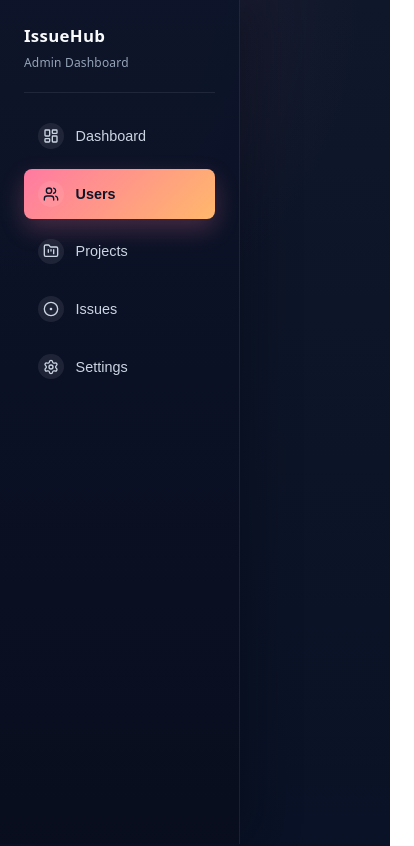
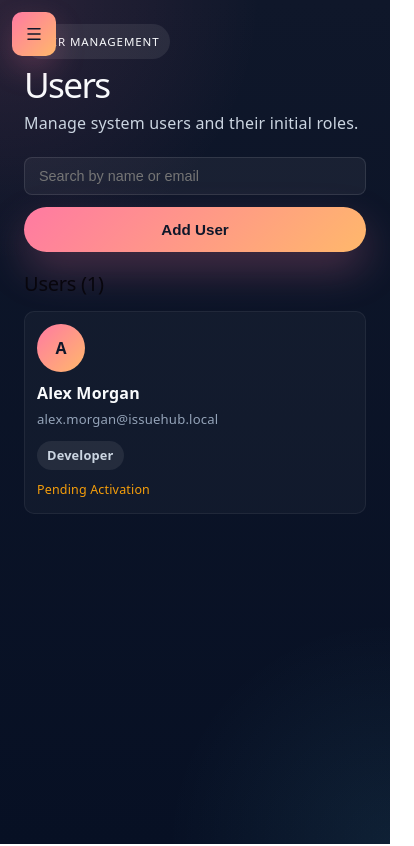
Before and after one commit to Edi12M/IssueHub, a React (Vite) app in the folder Code Base/Frontend/issueHub-frontend/: page /admin/users in a window 390 px wide. Shown: the top 846 px of the page, 414 px wide, since content can reach past the window. Built offline with nearby package versions, Linux system fonts and the light colour scheme.

Commit message:
feature/US-SA-02 | Update User Information

```diff
--- a/Code Base/Frontend/issueHub-frontend/src/Components/SideBar/sideBar.jsx
+++ b/Code Base/Frontend/issueHub-frontend/src/Components/SideBar/sideBar.jsx
@@ -1,23 +1,52 @@
 import styles from "./sideBar.module.css";
 import { useNavigate } from "react-router-dom";
-import { LayoutDashboard, Users, FolderKanban, CircleDot, Settings } from "lucide-react";
+import { useState, useEffect } from "react";
+import {
+  LayoutDashboard,
+  Users,
+  FolderKanban,
+  CircleDot,
+  Settings,
+  Menu,
+  X,
+} from "lucide-react";
 
 const DEFAULT_NAV_ITEMS = [
-  { key: "dashboard", label: "Dashboard", icon: LayoutDashboard, to: "/dashboard" },
-  { key: "users",     label: "Users",     icon: Users,           to: "/users" },
-  { key: "projects",  label: "Projects",  icon: FolderKanban,    to: "/projects" },
-  { key: "issues",    label: "Issues",    icon: CircleDot,       to: "/issues" },
-  { key: "settings",  label: "Settings",  icon: Settings,        to: "/settings" },
+  {
+    key: "dashboard",
+    label: "Dashboard",
+    icon: LayoutDashboard,
+    to: "/dashboard",
+  },
+  { key: "users", label: "Users", icon: Users, to: "/users" },
+  { key: "projects", label: "Projects", icon: FolderKanban, to: "/projects" },
+  { key: "issues", label: "Issues", icon: CircleDot, to: "/issues" },
+  { key: "settings", label: "Settings", icon: Settings, to: "/settings" },
 ];
 
 export default function Sidebar({
   brandName = "IssueHub",
-  brandSub  = "Admin Dashboard",
-  navItems  = DEFAULT_NAV_ITEMS,
+  brandSub = "Admin Dashboard",
+  navItems = DEFAULT_NAV_ITEMS,
   activeKey,
   onSelect,
 }) {
   const navigate = useNavigate();
+  const [isOpen, setIsOpen] = useState(true);
+  const [isMobile, setIsMobile] = useState(false);
+
+  useEffect(() => {
+    function update() {
+      const mobile = typeof window !== "undefined" && window.innerWidth <= 720;
+      setIsMobile(mobile);
+      if (mobile) setIsOpen(false);
+      else setIsOpen(true);
+    }
+
+    update();
+    window.addEventListener("resize", update);
+    return () => window.removeEventListener("resize", update);
+  }, []);
 
   function handleItemClick(key, to) {
     onSelect?.(key);
@@ -25,20 +54,48 @@ export default function Sidebar({
   }
 
   return (
-    <aside className={styles.sidebar}>
+    <>
+      {isMobile && !isOpen && (
+        <button
+          className={styles["sidebar-toggle"]}
+          aria-label="Open sidebar"
+          onClick={() => setIsOpen(true)}
+        >
+          <Menu size={18} />
+        </button>
+      )}
+
+      {isOpen && (
+        <aside className={`${styles.sidebar} ${isMobile ? styles.mobile : ""}`}>
           <div className={styles["sidebar-brand"]}>
             <div className={styles["sidebar-brand-name"]}>{brandName}</div>
             <div className={styles["sidebar-brand-sub"]}>{brandSub}</div>
           </div>
 
+          {isMobile && (
+            <button
+              className={styles["sidebar-close"]}
+              onClick={() => setIsOpen(false)}
+              aria-label="Close sidebar"
+            >
+              <X size={16} />
+            </button>
+          )}
+
           <hr className={styles["sidebar-divider"]} />
 
-      <nav className={styles["sidebar-nav"]} aria-label="Sidebar navigation">
+          <nav
+            className={styles["sidebar-nav"]}
+            aria-label="Sidebar navigation"
+          >
             {navItems.map(({ key, label, icon: Icon, to }) => (
               <button
                 key={key}
                 type="button"
-            onClick={() => handleItemClick(key, to)}
+                onClick={() => {
+                  handleItemClick(key, to);
+                  if (isMobile) setIsOpen(false);
+                }}
                 className={`${styles["sidebar-link"]} ${activeKey === key ? styles.active : ""}`}
               >
                 <span className={styles["sidebar-icon"]} aria-hidden="true">
@@ -49,5 +106,7 @@ export default function Sidebar({
             ))}
           </nav>
         </aside>
+      )}
+    </>
   );
 }
--- a/Code Base/Frontend/issueHub-frontend/src/Components/SideBar/sideBar.module.css
+++ b/Code Base/Frontend/issueHub-frontend/src/Components/SideBar/sideBar.module.css
@@ -88,3 +88,54 @@
   flex-shrink: 0;
   font-size: 0.95rem;
 }
+
+/* Mobile-specific */
+.sidebar.mobile {
+  position: fixed;
+  left: 12px;
+  top: 12px;
+  bottom: 12px;
+  width: calc(100% - 24px);
+  max-width: 320px;
+  z-index: 60;
+  border-radius: 12px;
+  box-shadow: 0 30px 80px rgba(3, 7, 18, 0.6);
+}
+
+.sidebar-toggle {
+  position: fixed;
+  left: 12px;
+  top: 12px;
+  z-index: 70;
+  background: linear-gradient(135deg, #ff7aa2 0%, #ffb86b 100%);
+  color: #0f172a;
+  border: 0;
+  width: 44px;
+  height: 44px;
+  border-radius: 10px;
+  display: inline-flex;
+  align-items: center;
+  justify-content: center;
+  box-shadow: 0 12px 30px rgba(255, 122, 162, 0.22);
+  cursor: pointer;
+}
+
+.sidebar-close {
+  position: absolute;
+  right: 12px;
+  top: 12px;
+  background: transparent;
+  border: 0;
+  color: #cbd5e1;
+  cursor: pointer;
+}
+
+@media (max-width: 720px) {
+  .sidebar {
+    display: none;
+  }
+
+  .sidebar.mobile {
+    display: flex;
+  }
+}
--- /dev/null
+++ b/Code Base/Frontend/issueHub-frontend/src/Pages/UserForm.jsx
@@ -0,0 +1,108 @@
+import { useState } from "react";
+import Button from "../Components/Button/button";
+
+export default function UserForm({
+  initial = {},
+  submitLabel = "Save",
+  showPassword = false,
+  onSubmit,
+  onCancel,
+  className = "",
+}) {
+  const [name, setName] = useState(initial.name ?? "");
+  const [email, setEmail] = useState(initial.email ?? "");
+  const [password, setPassword] = useState("");
+  const [department, setDepartment] = useState(initial.department ?? "");
+  const [role, setRole] = useState(initial.role ?? "Developer");
+
+  function handleSubmit(e) {
+    e.preventDefault();
+    const payload = {
+      ...initial,
+      name: name.trim(),
+      email: email.trim(),
+      department: department.trim(),
+      role,
+    };
+    if (showPassword) payload.password = password;
+    onSubmit?.(payload);
+  }
+
+  return (
+    <form className={`user-form card ${className}`} onSubmit={handleSubmit}>
+      <h2 style={{ marginBottom: 16 }}>{submitLabel} User</h2>
+
+      <div className="form-group">
+        <label className="form-label">Full name</label>
+        <input
+          className="form-input"
+          value={name}
+          onChange={(e) => setName(e.target.value)}
+          placeholder="Full name"
+          required
+        />
+      </div>
+
+      <div className="form-group">
+        <label className="form-label">Email address</label>
+        <input
+          className="form-input"
+          value={email}
+          onChange={(e) => setEmail(e.target.value)}
+          type="email"
+          placeholder="name@example.com"
+          required
+        />
+      </div>
+
+      <div className="form-group">
+        <label className="form-label">Department</label>
+        <input
+          className="form-input"
+          value={department}
+          onChange={(e) => setDepartment(e.target.value)}
+          placeholder="Department (optional)"
+        />
+      </div>
+
+      <div className="form-group">
+        <label className="form-label">System role</label>
+        <select
+          className="form-input"
+          value={role}
+          onChange={(e) => setRole(e.target.value)}
+        >
+          <option>Developer</option>
+          <option>Project Manager</option>
+          <option>System Administrator</option>
+          <option>Viewer</option>
+        </select>
+      </div>
+
+      {showPassword && (
+        <div className="form-group">
+          <label className="form-label">Temporary password</label>
+          <input
+            className="form-input"
+            value={password}
+            onChange={(e) => setPassword(e.target.value)}
+            type="password"
+            placeholder="Set initial password"
+            minLength={6}
+            required
+          />
+        </div>
+      )}
+
+      <div className="preview-actions" style={{ marginTop: 8 }}>
+        <Button  size="sm" type="submit">
+          {submitLabel}
+        </Button>
+
+        <Button  size="sm" onClick={onCancel}>
+          Cancel
+        </Button>
+      </div>
+    </form>
+  );
+}
--- a/Code Base/Frontend/issueHub-frontend/src/Pages/Users.jsx
+++ b/Code Base/Frontend/issueHub-frontend/src/Pages/Users.jsx
@@ -8,7 +8,8 @@ import {
 } from "lucide-react";
 import Button from "../Components/Button/button.jsx";
 import Sidebar from "../Components/SideBar/sideBar.jsx";
-import { addUser, getUsers } from "../data/users.js";
+import { addUser, getUsers, updateUser } from "../data/users.js";
+import UserForm from "./UserForm.jsx";
 import "../App.css";
 
 const ROLE_OPTIONS = [
@@ -29,44 +30,14 @@ const ADMIN_NAV_ITEMS = [
 export default function Users() {
   const [users, setUsers] = useState(() => getUsers());
   const [showForm, setShowForm] = useState(false);
-  const [name, setName] = useState("");
-  const [email, setEmail] = useState("");
-  const [password, setPassword] = useState("");
-  const [role, setRole] = useState(ROLE_OPTIONS[0]);
+  const [search, setSearch] = useState("");
+  const [selectedUser, setSelectedUser] = useState(null);
   const [sending, setSending] = useState(false);
   const [activeKey, setActiveKey] = useState("users");
 
-  function resetForm() {
-    setName("");
-    setEmail("");
-    setPassword("");
-    setRole(ROLE_OPTIONS[0]);
-  }
-
-  function handleCreate(e) {
-    e.preventDefault();
-    if (!name.trim() || !email.trim() || !password.trim()) return;
-
-    const newUser = {
-      id: Date.now().toString(),
-      name: name.trim(),
-      email: email.trim(),
-      password: password.trim(),
-      role,
-      status: "Pending Activation",
-      createdAt: new Date().toISOString(),
-    };
-
-    addUser(newUser);
-    setUsers(getUsers());
-    resetForm();
+  function openEditor(user) {
+    setSelectedUser(user);
     setShowForm(false);
-
-    setSending(true);
-    setTimeout(() => {
-      console.log(`Activation email sent to ${newUser.email}`);
-      setSending(false);
-    }, 800);
   }
 
   return (
@@ -85,7 +56,13 @@ export default function Users() {
           <h1 className="users-title">Users</h1>
           <p className="lead">Manage system users and their initial roles.</p>
 
-          <div className="preview-actions">
+          <div className="preview-actions users-actions">
+            <input
+              className="form-input search-input"
+              placeholder="Search by name or email"
+              value={search}
+              onChange={(e) => setSearch(e.target.value)}
+            />
             <Button
               variant="primary"
               size="md"
@@ -98,82 +75,58 @@ export default function Users() {
             )}
           </div>
 
-          {/* Form */}
+          {/* New user form (reusable component) */}
           {showForm && (
-            <form
-              className="user-form card"
-              style={{ marginTop: 24 }}
-              onSubmit={handleCreate}
-            >
-              <h2 style={{ marginBottom: 16 }}>New User</h2>
-
-              <div className="form-group">
-                <label className="form-label">Full name</label>
-                <input
-                  className="form-input"
-                  value={name}
-                  onChange={(e) => setName(e.target.value)}
-                  placeholder="Full name"
-                  required
-                />
-              </div>
-
-              <div className="form-group">
-                <label className="form-label">Email address</label>
-                <input
-                  className="form-input"
-                  value={email}
-                  onChange={(e) => setEmail(e.target.value)}
-                  type="email"
-                  placeholder="name@example.com"
-                  required
-                />
-              </div>
-
-              <div className="form-group">
-                <label className="form-label">System role</label>
-                <select
-                  className="form-input"
-                  value={role}
-                  onChange={(e) => setRole(e.target.value)}
-                >
-                  {ROLE_OPTIONS.map((r) => (
-                    <option key={r} value={r}>
-                      {r}
-                    </option>
-                  ))}
-                </select>
-              </div>
-
-              <div className="form-group">
-                <label className="form-label">Temporary password</label>
-                <input
-                  className="form-input"
-                  value={password}
-                  onChange={(e) => setPassword(e.target.value)}
-                  type="password"
-                  placeholder="Set initial password"
-                  minLength={6}
-                  required
-                />
-              </div>
-
-              <div className="preview-actions" style={{ marginTop: 8 }}>
-                <Button type="submit" variant="primary">
-                  Create User
-                </Button>
-                <Button
-                  type="button"
-                  variant="secondary"
-                  onClick={() => {
+            <UserForm
+              initial={{}}
+              showPassword={true}
+              submitLabel="Create"
+              onSubmit={(payload) => {
+                const newUser = {
+                  ...payload,
+                  id: Date.now().toString(),
+                  status: "Pending Activation",
+                  createdAt: new Date().toISOString(),
+                };
+                addUser(newUser);
+                setUsers(getUsers());
+                setShowForm(false);
+                resetForm();
+                setSending(true);
+                setTimeout(() => setSending(false), 800);
+              }}
+              onCancel={() => {
                 setShowForm(false);
                 resetForm();
               }}
-                >
-                  Cancel
-                </Button>
-              </div>
-            </form>
+            />
+          )}
+
+          {/* Edit selected user */}
+          {selectedUser && (
+            <>
+              <div
+                className="overlay-backdrop"
+                onClick={() => {
+                  setSelectedUser(null);
+                }}
+              />
+              <UserForm
+                initial={selectedUser}
+                submitLabel="Save"
+                onSubmit={(payload) => {
+                  const ok = updateUser(payload);
+                  if (ok) {
+                    setUsers(getUsers());
+                    setSelectedUser(null);
+                  } else alert("Failed to update user");
+                }}
+                onCancel={() => {
+                  setSelectedUser(null);
+                }}
+                className="user-edit-overlay"
+              />
+            </>
           )}
         </section>
 
@@ -187,8 +140,21 @@ export default function Users() {
             </p>
           ) : (
             <ul className="user-list">
-              {users.map((u) => (
-                <li key={u.id} className="user-item">
+              {users
+                .filter((u) =>
+                  !search.trim()
+                    ? true
+                    : `${u.name} ${u.email}`
+                        .toLowerCase()
+                        .includes(search.trim().toLowerCase()),
+                )
+                .map((u) => (
+                  <li
+                    key={u.id}
+                    className="user-item"
+                    onClick={() => openEditor(u)}
+                    style={{ cursor: "pointer" }}
+                  >
                     <div className="user-avatar">
                       {u.name.charAt(0).toUpperCase()}
                     </div>
--- a/Code Base/Frontend/issueHub-frontend/src/index.css
+++ b/Code Base/Frontend/issueHub-frontend/src/index.css
@@ -114,6 +114,62 @@ code {
   margin-bottom: 14px;
 }
 
+/* Edit overlay + backdrop */
+.overlay-backdrop {
+  position: fixed;
+  inset: 0;
+  background: rgba(2, 6, 23, 0.55);
+  z-index: 85;
+}
+
+.user-edit-overlay {
+  position: fixed;
+  right: 18px;
+  top: 84px;
+  width: min(480px, calc(100% - 36px));
+  z-index: 95;
+  padding: 18px;
+  border-radius: 12px;
+  box-shadow: 0 30px 80px rgba(3, 7, 18, 0.6);
+  max-height: calc(100vh - 120px);
+  overflow: auto;
+}
+
+/* Improve contrast for the user edit overlay and its form */
+.user-edit-overlay {
+  /* darker, more opaque background to lift the form from the page */
+  background: linear-gradient(
+    180deg,
+    rgba(6, 10, 20, 0.98),
+    rgba(8, 14, 26, 0.99)
+  );
+  border: 1px solid rgba(255, 255, 255, 0.08);
+  backdrop-filter: blur(6px);
+}
+
+.user-edit-overlay h2 {
+  color: #f8fafc;
+}
+
+.user-edit-overlay .form-label {
+  color: #cbd5e1;
+}
+
+.user-edit-overlay .form-input {
+  background: rgba(255, 255, 255, 0.04);
+  border: 1px solid rgba(255, 255, 255, 0.12);
+  color: #f8fafc;
+}
+
+.user-edit-overlay .form-input:focus {
+  box-shadow: 0 0 0 6px rgba(255, 122, 162, 0.08);
+  border-color: #ff7aa2;
+}
+
+.user-edit-overlay .preview-actions {
+  justify-content: flex-end;
+}
+
 .form-label {
   font-size: 0.85rem;
   color: #94a3b8;
@@ -216,6 +272,58 @@ code {
   color: #f59e0b;
 }
 
+/* Users header actions (search + add button) */
+.users-actions {
+  gap: 20px;
+  align-items: center;
+}
+
+.users-actions .search-input {
+  max-width: 340px;
+  min-width: 200px;
+}
+
+@media (max-width: 720px) {
+  .users-actions {
+    flex-direction: column;
+    align-items: stretch;
+  }
+
+  .users-actions .search-input {
+    width: 100%;
+    max-width: none;
+  }
+}
+
+/* Improve user-item layout on small screens */
+@media (max-width: 720px) {
+  .user-item {
+    flex-direction: column;
+    align-items: flex-start;
+    gap: 10px;
+    padding: 12px;
+  }
+
+  .user-avatar {
+    width: 48px;
+    height: 48px;
+  }
+
+  .user-meta {
+    align-items: flex-start;
+    width: 100%;
+    display: flex;
+    justify-content: space-between;
+    gap: 8px;
+  }
+
+  .users-actions button,
+  .users-actions a {
+    width: 100%;
+    max-width: none;
+  }
+}
+
 /* ── Misc ── */
 .status-sending {
   color: #cbd5e1;
```
Also changed, not shown: Code Base/Frontend/issueHub-frontend/src/data/users.js (+23 -0 lines). Lines whose indentation alone changed are shown as unchanged.
